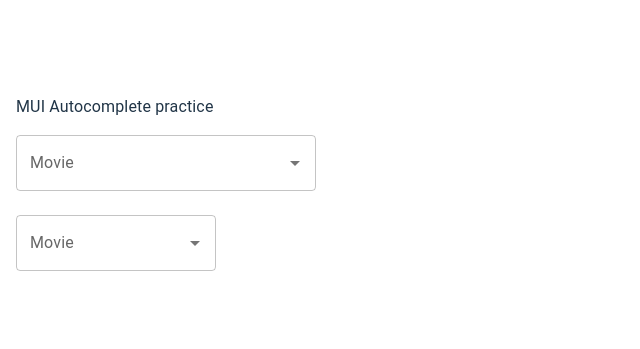
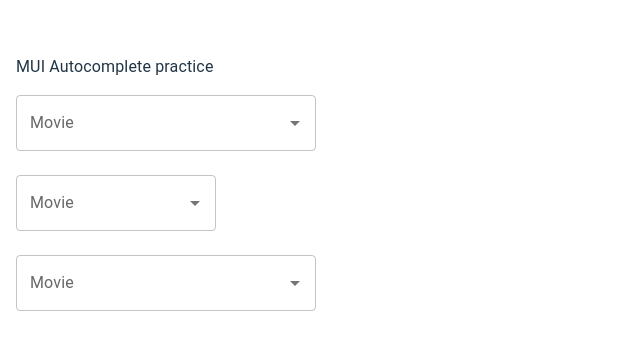
Before and after one commit to rabianezami/practice-autocomlete-com-mui, a React (Vite) app: page / in a window 1280 px wide. Shown: the part 217-566 px from the top of the page, without its empty margins (0-640 px from the left). Built offline with nearby package versions, Linux system fonts and the light colour scheme.

Commit message:
feat: Add options with a object

```diff
--- a/src/App.jsx
+++ b/src/App.jsx
@@ -1,6 +1,7 @@
 import { Typography, Box, Stack } from "@mui/material"
 import ComboBox from "./components/ComboBox"
 import ExampleString from "./components/ExampleString"
+import ExampleObject from "./components/ExampleObject"
 
 function App() {
 
@@ -17,6 +18,7 @@ function App() {
        <Stack spacing={3}>
         <ComboBox />
         <ExampleString />
+        <ExampleObject />
        </Stack>
       </Box>
     </>
--- /dev/null
+++ b/src/components/ExampleObject.jsx
@@ -0,0 +1,19 @@
+import { Autocomplete, TextField } from "@mui/material"
+
+export default function ExampleObject() {
+    const options = [
+        { label: "The Godfather", id: 1 },
+        { label: "Puple Fiction", id: 2 },
+    ]
+
+    return (
+        <Autocomplete
+            disablePortal
+            options={options}
+            renderInput={(params) => (
+                <TextField {...params} label="Movie" />
+            )}
+            sx={{ width: 300 }}
+        />
+    )
+}
```
